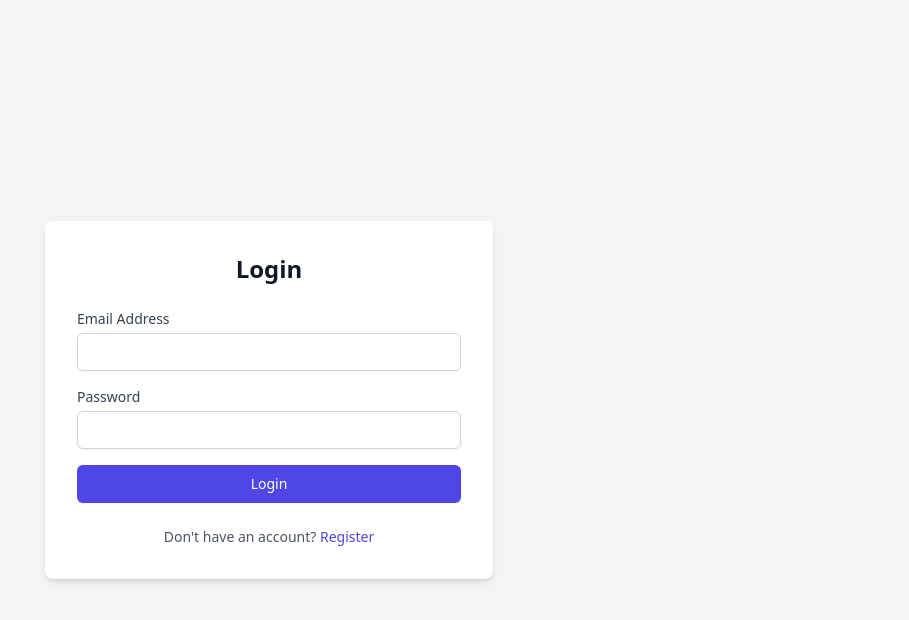
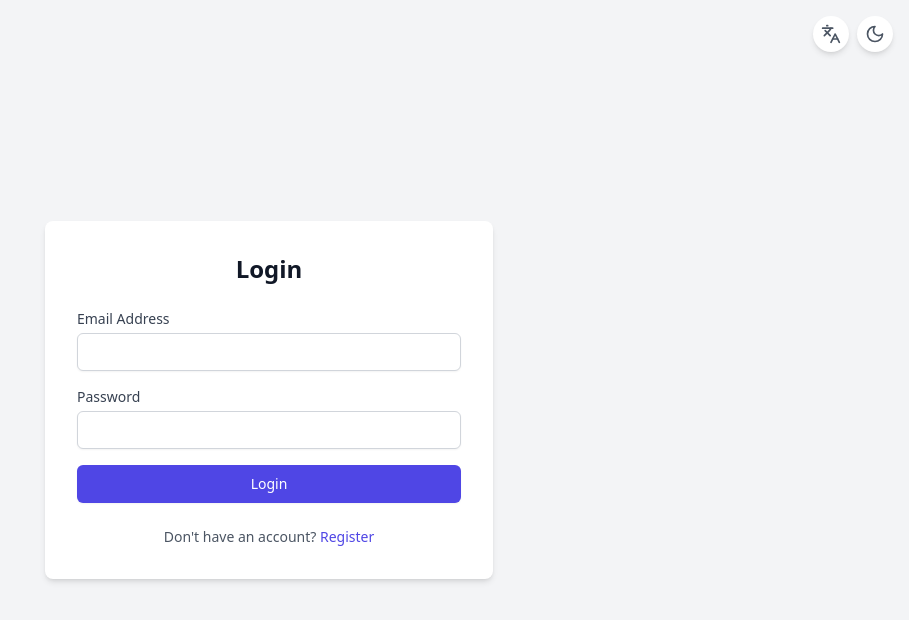
Before and after one commit to mucadoo/todoapp, a React (Vite) app in the folder frontend/: page /login in a window 1280 px wide. Shown: the top 620 px of the page, without its empty margins (371-1280 px from the left). Built offline with nearby package versions, Linux system fonts and the light colour scheme.

Commit message:
feat: theme and language toggles on auth pages

```diff
--- a/frontend/src/pages/LoginPage.tsx
+++ b/frontend/src/pages/LoginPage.tsx
@@ -2,15 +2,23 @@ import React, { useState, useEffect } from 'react';
 import { useNavigate, Link } from 'react-router-dom';
 import { useTranslation } from 'react-i18next';
 import { useAuth } from '../api/queries';
+import { useTheme } from '../context/ThemeContext';
+import { Sun, Moon, Languages } from 'lucide-react';
 
 export const LoginPage: React.FC = () => {
-  const { t } = useTranslation();
+  const { t, i18n } = useTranslation();
+  const { isDark, toggleDarkMode } = useTheme();
   const [email, setEmail] = useState('');
   const [password, setPassword] = useState('');
   const [errors, setErrors] = useState<{ email?: string; password?: string; general?: string }>({});
 
   const navigate = useNavigate();
   const { login, isLoggingIn, user } = useAuth();
+
+  const toggleLanguage = () => {
+    const nextLang = i18n.language.startsWith('en') ? 'pt' : 'en';
+    i18n.changeLanguage(nextLang);
+  };
 
   useEffect(() => {
     if (user) {
@@ -52,7 +60,24 @@ export const LoginPage: React.FC = () => {
   };
 
   return (
-    <div className="min-h-screen flex items-center justify-center bg-gray-100 dark:bg-gray-900 p-4 transition-colors duration-200">
+    <div className="min-h-screen flex items-center justify-center bg-gray-100 dark:bg-gray-900 p-4 transition-colors duration-200 relative">
+      <div className="absolute top-4 right-4 flex space-x-2">
+        <button
+          onClick={toggleLanguage}
+          className="p-2 rounded-full bg-white dark:bg-gray-800 text-gray-600 dark:text-gray-300 shadow-md hover:bg-gray-50 dark:hover:bg-gray-700 transition-colors"
+          title={i18n.language.startsWith('en') ? 'Português' : 'English'}
+        >
+          <Languages size={20} />
+        </button>
+        <button
+          onClick={toggleDarkMode}
+          className="p-2 rounded-full bg-white dark:bg-gray-800 text-gray-600 dark:text-gray-300 shadow-md hover:bg-gray-50 dark:hover:bg-gray-700 transition-colors"
+          title={isDark ? t('common.lightMode') : t('common.darkMode')}
+        >
+          {isDark ? <Sun size={20} /> : <Moon size={20} />}
+        </button>
+      </div>
+
       <div className="bg-white dark:bg-gray-800 p-6 sm:p-8 rounded-lg shadow-md w-full max-w-md transition-colors duration-200">
         <h2 className="text-2xl font-bold text-center mb-6 dark:text-white">{t('auth.login')}</h2>
 
--- a/frontend/src/pages/RegisterPage.tsx
+++ b/frontend/src/pages/RegisterPage.tsx
@@ -2,9 +2,12 @@ import React, { useState } from 'react';
 import { useNavigate, Link } from 'react-router-dom';
 import { useTranslation } from 'react-i18next';
 import { useAuth } from '../api/queries';
+import { useTheme } from '../context/ThemeContext';
+import { Sun, Moon, Languages } from 'lucide-react';
 
 export const RegisterPage: React.FC = () => {
-  const { t } = useTranslation();
+  const { t, i18n } = useTranslation();
+  const { isDark, toggleDarkMode } = useTheme();
   const [formData, setFormData] = useState({
     name: '',
     email: '',
@@ -15,6 +18,11 @@ export const RegisterPage: React.FC = () => {
 
   const navigate = useNavigate();
   const { register: registerUser, isRegistering } = useAuth();
+
+  const toggleLanguage = () => {
+    const nextLang = i18n.language.startsWith('en') ? 'pt' : 'en';
+    i18n.changeLanguage(nextLang);
+  };
 
   const handleChange = (e: React.ChangeEvent<HTMLInputElement>) => {
     const { name, value } = e.target;
@@ -69,7 +77,24 @@ export const RegisterPage: React.FC = () => {
   };
 
   return (
-    <div className="min-h-screen flex items-center justify-center bg-gray-100 dark:bg-gray-900 p-4 transition-colors duration-200">
+    <div className="min-h-screen flex items-center justify-center bg-gray-100 dark:bg-gray-900 p-4 transition-colors duration-200 relative">
+      <div className="absolute top-4 right-4 flex space-x-2">
+        <button
+          onClick={toggleLanguage}
+          className="p-2 rounded-full bg-white dark:bg-gray-800 text-gray-600 dark:text-gray-300 shadow-md hover:bg-gray-50 dark:hover:bg-gray-700 transition-colors"
+          title={i18n.language.startsWith('en') ? 'Português' : 'English'}
+        >
+          <Languages size={20} />
+        </button>
+        <button
+          onClick={toggleDarkMode}
+          className="p-2 rounded-full bg-white dark:bg-gray-800 text-gray-600 dark:text-gray-300 shadow-md hover:bg-gray-50 dark:hover:bg-gray-700 transition-colors"
+          title={isDark ? t('common.lightMode') : t('common.darkMode')}
+        >
+          {isDark ? <Sun size={20} /> : <Moon size={20} />}
+        </button>
+      </div>
+
       <div className="bg-white dark:bg-gray-800 p-6 sm:p-8 rounded-lg shadow-md w-full max-w-md my-8 transition-colors duration-200">
         <h2 className="text-2xl font-bold text-center mb-6 dark:text-white">{t('auth.register')}</h2>
 
```
